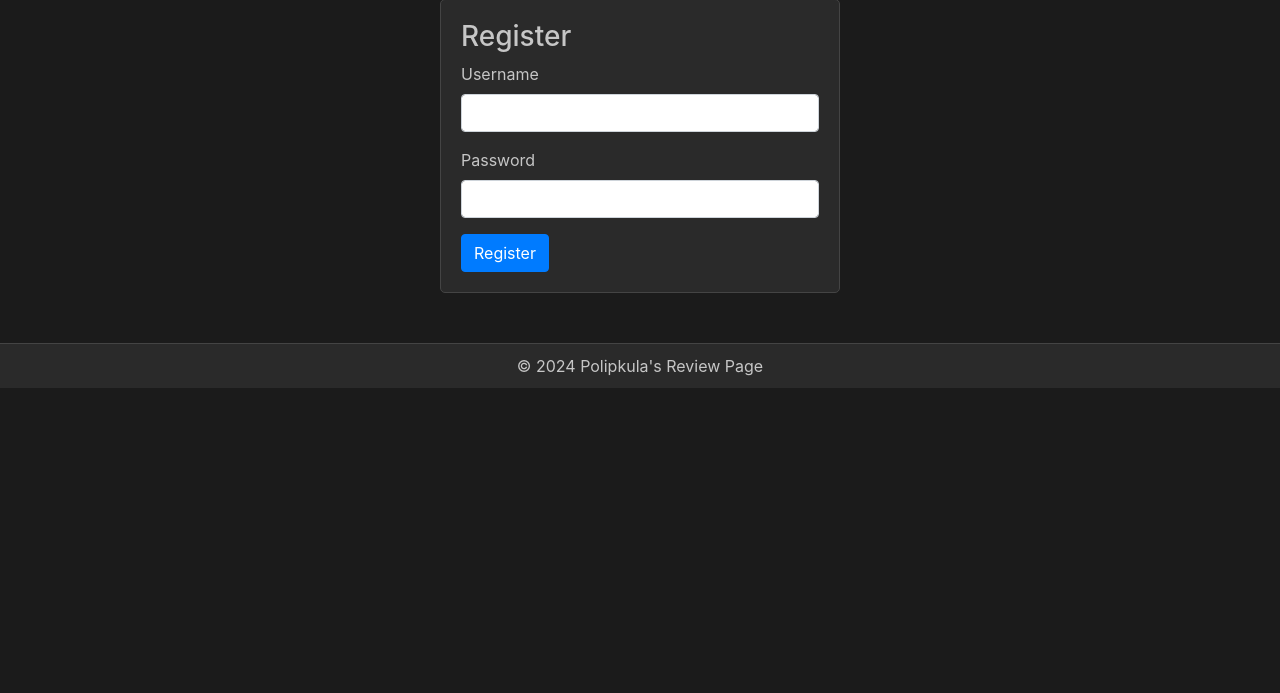
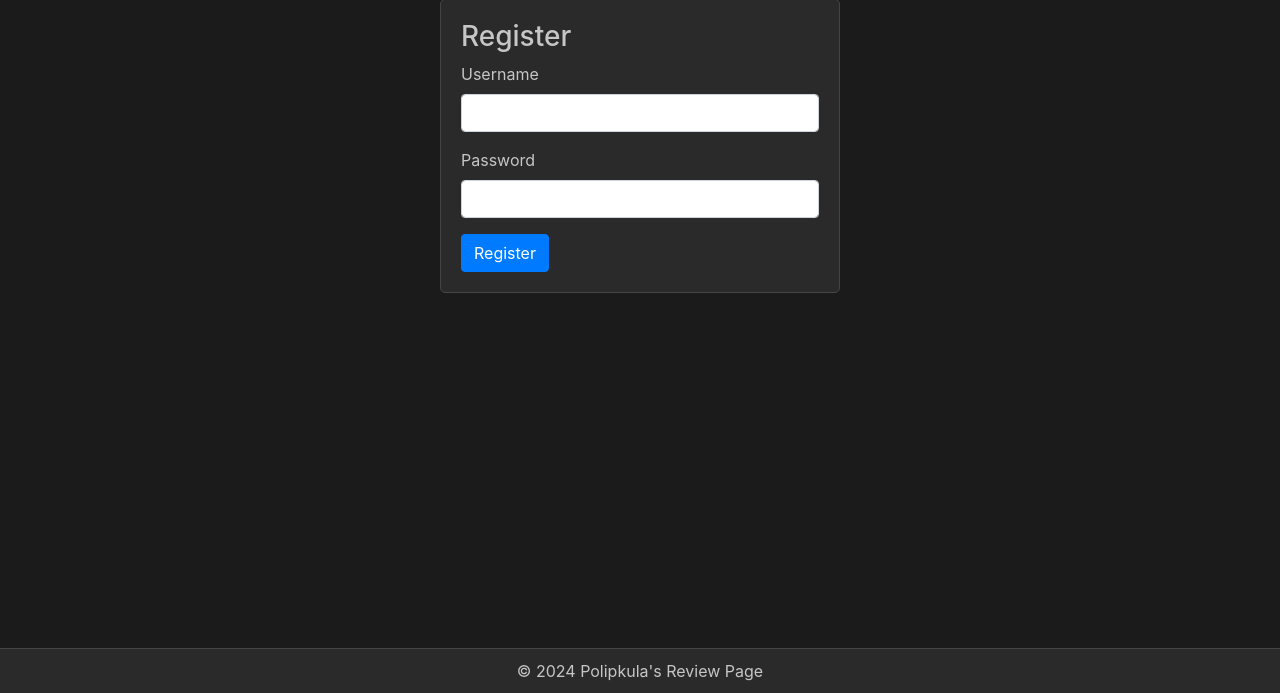
Before and after one commit to Polipkula/Test2003, a PHP site: page /register.php in a window 1280 px wide. Shown: the part 107-800 px from the top of the page. Run offline with PHP 8.4, Linux system fonts and the light colour scheme.

Commit message:
Footer moved down

```diff
--- a/GameReviews.php
+++ b/GameReviews.php
@@ -34,6 +34,9 @@ $userID = $_SESSION['userID'];
             background-color: #2a2a2a;
             border-top: 1px solid #444;
             color: #c6c6c6;
+            position: fixed;
+            width: 100%;
+            bottom: 0;
         }
         #add-review-btn {
             margin: 20px;
@@ -49,7 +52,6 @@ $userID = $_SESSION['userID'];
     <button id="add-review-btn" class="btn btn-primary" data-toggle="modal" data-target="#addReviewModal">Add Review</button>
     <br>
     <div id="reviews" class="d-flex flex-wrap">
-        <!-- Reviews will be loaded here -->
     </div>
 </div>
 
--- a/login.php
+++ b/login.php
@@ -55,6 +55,9 @@ if ($_SERVER["REQUEST_METHOD"] == "POST") {
             background-color: #2a2a2a;
             border-top: 1px solid #444;
             color: #c6c6c6;
+            position: fixed;
+            width: 100%;
+            bottom: 0;
         }
     </style>
 </head>
--- a/register.php
+++ b/register.php
@@ -52,6 +52,9 @@ if ($_SERVER["REQUEST_METHOD"] == "POST") {
             background-color: #2a2a2a;
             border-top: 1px solid #444;
             color: #c6c6c6;
+            position: fixed;
+            width: 100%;
+            bottom: 0;
         }
     </style>
 </head>
```
